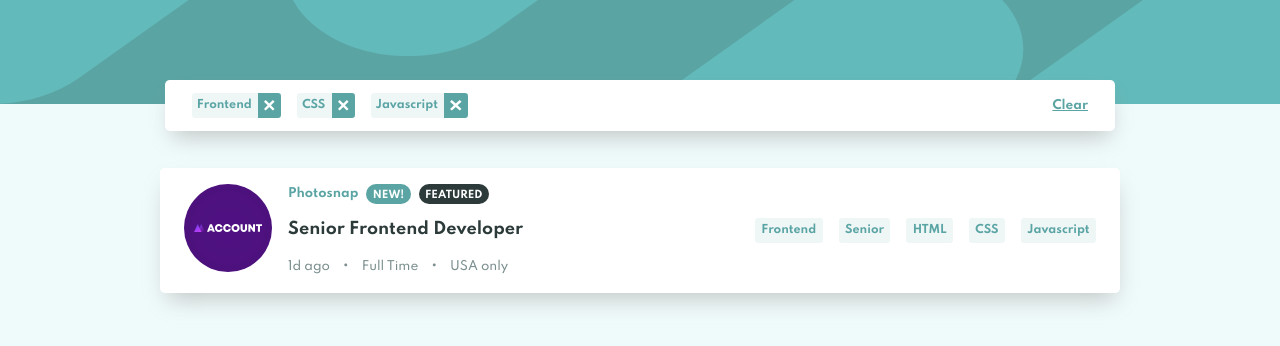
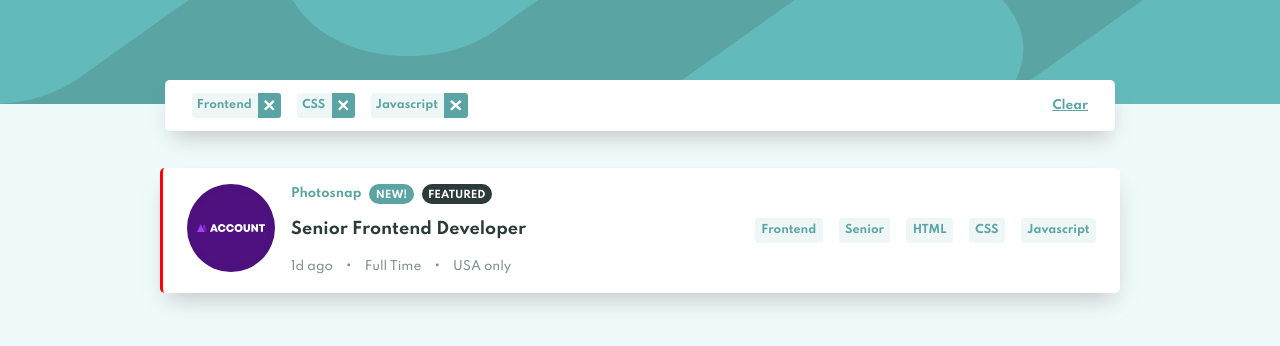
Before and after one commit to Moro-Afriyie/Job-listings-with-filtering, a React (Create React App) app in the folder job-listings-with-filtering/: page / in a window 1280 px wide. Shown: the top 346 px of the page. Built offline with nearby package versions, Linux system fonts and the light colour scheme.

Commit message:
add border-left to the cards

```diff
--- a/job-listings-with-filtering/src/styles/Card.scss
+++ b/job-listings-with-filtering/src/styles/Card.scss
@@ -7,6 +7,7 @@
   align-items: center;
   justify-content: space-between;
   padding: 1rem 1.5rem;
+  border-left:3px solid red;
   .card__left {
     display: flex;
     gap: 1rem;
```
